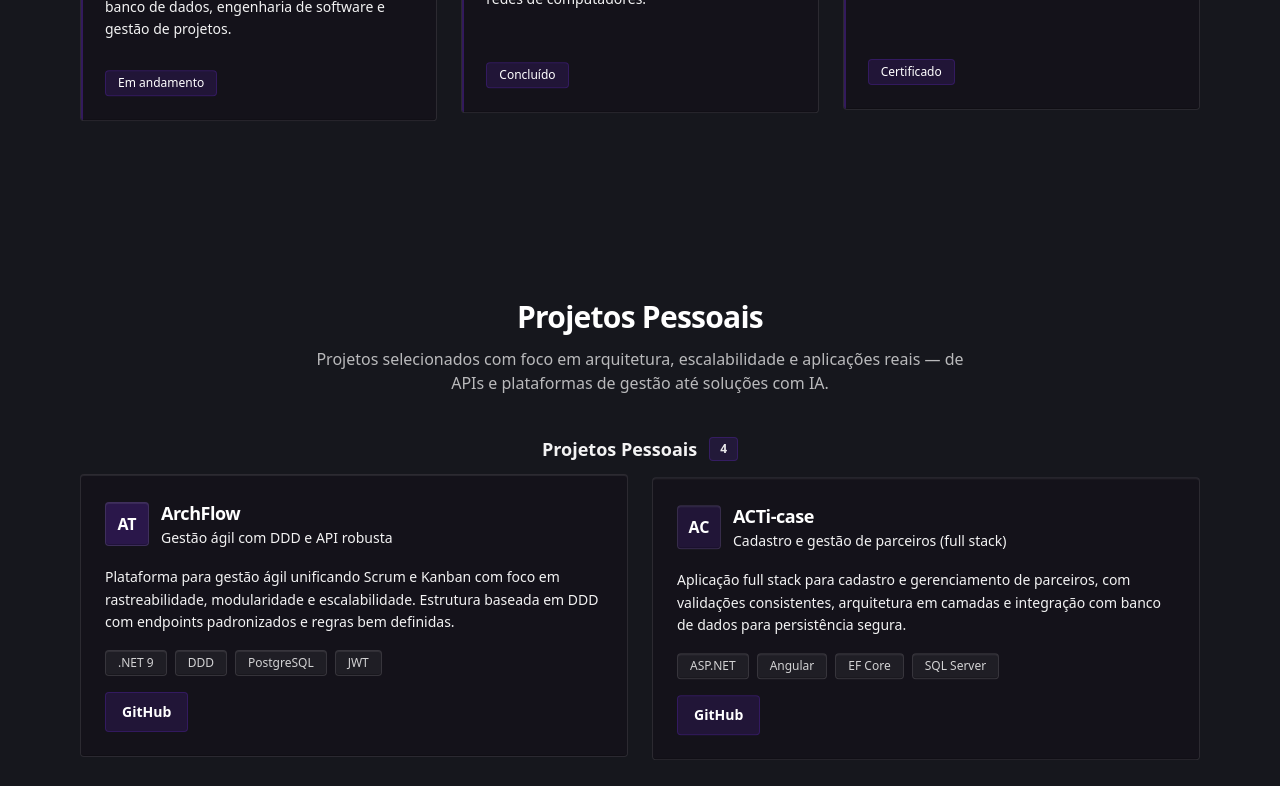
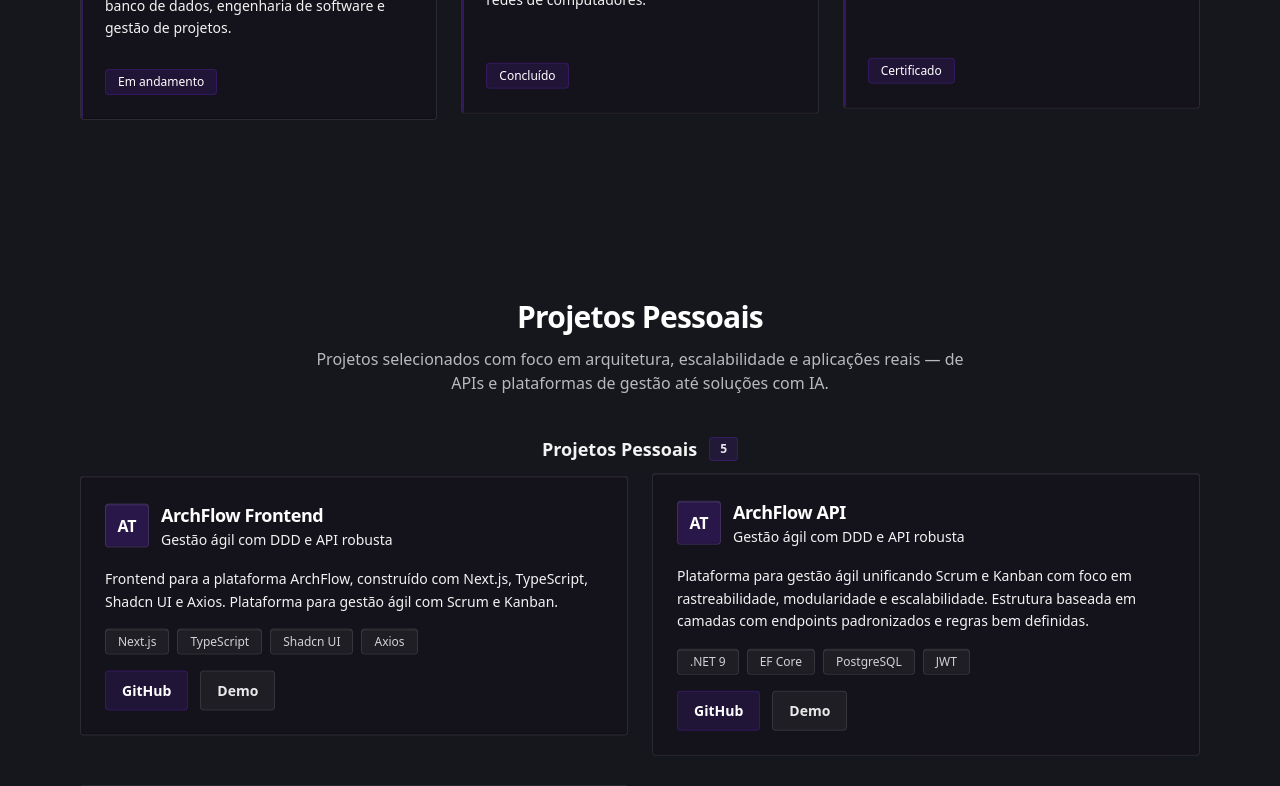
Before and after one commit to Leo-Slv/Portfolio, a Next.js app: page / in a window 1280 px wide. Shown: the part 2000-2786 px from the top of the page. Built offline with nearby package versions, Linux system fonts and the light colour scheme; a web font is replaced by a local one.

Commit message:
feat: add ArchFlow-Frontend in personal projects

```diff
--- a/src/components/features/projects/ProjectsSection.tsx
+++ b/src/components/features/projects/ProjectsSection.tsx
@@ -27,12 +27,24 @@ const PERSONAL_PROJECTS: Array<{
   {
     mark: "mark-purple",
     initials: "AT",
+    titleKey: "PROJECTS.CARD_TITLE_8",
+    miniKey: "PROJECTS.MINI_5",
+    descKey: "PROJECTS.DESCRIPTION_8",
+    tags: ["Next.js", "TypeScript", "Shadcn UI", "Axios"],
+    github: "https://github.com/ArchFlowPlatform/ArchFlow-Front",
+    demo: "https://arch-flow-front.vercel.app/",
+    fade: "fade-in-left delay-300",
+    float: "float-5",
+  },
+  {
+    mark: "mark-purple",
+    initials: "AT",
     titleKey: "PROJECTS.CARD_TITLE_5",
     miniKey: "PROJECTS.MINI_5",
     descKey: "PROJECTS.DESCRIPTION_5",
-    tags: [".NET 9", "DDD", "PostgreSQL", "JWT"],
+    tags: [".NET 9", "EF Core", "PostgreSQL", "JWT"],
     github: "https://github.com/ArchFlowPlatform/ArchFlow-Server",
-    demo: null,
+    demo: "https://arch-flow-front.vercel.app/",
     fade: "fade-in-left delay-300",
     float: "float-2",
   },
@@ -242,7 +254,7 @@ export function ProjectsSection() {
         <div className="flex items-center justify-center gap-3 my-6">
           <h3 className="text-lg font-semibold text-white/95">{t("PROJECTS.MY")}</h3>
           <span className="inline-flex items-center justify-center h-6 min-w-6 px-2.5 rounded-af-sm bg-accent-soft-15 border border-accent-soft-25 text-white/90 text-xs font-semibold">
-            4
+            5
           </span>
         </div>
         <div className="grid grid-cols-1 lg:grid-cols-2 gap-6 items-stretch">
--- a/src/i18n/en-US.json
+++ b/src/i18n/en-US.json
@@ -53,6 +53,7 @@
     "CARD_TITLE_5": "ArchFlow",
     "CARD_TITLE_6": "Limnological Portal",
     "CARD_TITLE_7": "Web POS",
+    "CARD_TITLE_8": "ArchFlow Frontend",
     "MINI_1": "Partner registration & management (full stack)",
     "MINI_2": "AI email triage and automation",
     "MINI_3": "Modern UI, responsive, multi-language",
@@ -66,7 +67,8 @@
     "DESCRIPTION_4": "Full stack solution for academic management with an admin area and public guest access, integrating authentication, database persistence, and real-time updates.",
     "DESCRIPTION_5": "Agile management platform combining Scrum and Kanban with a focus on traceability, modularity, and scalability. DDD-based structure with standardized endpoints and clear business rules.",
     "DESCRIPTION_6": "Web platform for consulting and visualizing limnological data with filters by time, location, and scientific variables, providing analysis through tables, charts, and reports.",
-    "DESCRIPTION_7": "Professional Web POS system designed to modernize commercial operations with dashboards, KPIs, reports, and sales-focused features, prioritizing performance and scalability."
+    "DESCRIPTION_7": "Professional Web POS system designed to modernize commercial operations with dashboards, KPIs, reports, and sales-focused features, prioritizing performance and scalability.",
+    "DESCRIPTION_8": "Frontend for the ArchFlow platform, built with Next.js, TypeScript, Shadcn UI, and Axios. Agile management platform with Scrum and Kanban."
   },
   "CONTACTS": {
     "TITLE": "Contacts",
--- a/src/i18n/pt-BR.json
+++ b/src/i18n/pt-BR.json
@@ -50,9 +50,10 @@
     "CARD_TITLE_2": "InboxIQ",
     "CARD_TITLE_3": "Portfólio Pessoal",
     "CARD_TITLE_4": "Gerenciamento Pedagógico",
-    "CARD_TITLE_5": "ArchFlow",
+    "CARD_TITLE_5": "ArchFlow API",
     "CARD_TITLE_6": "Portal Limnológico",
     "CARD_TITLE_7": "PDV Web",
+    "CARD_TITLE_8": "ArchFlow Frontend",
     "MINI_1": "Cadastro e gestão de parceiros (full stack)",
     "MINI_2": "Triagem de e-mails com IA e automações",
     "MINI_3": "UI moderna, responsiva e multilíngue",
@@ -64,9 +65,10 @@
     "DESCRIPTION_2": "MVP de triagem inteligente de e-mails com classificação e respostas sugeridas usando IA. Suporta análise por texto/arquivos, integração com Gmail e arquitetura preparada para produção.",
     "DESCRIPTION_3": "Portfólio desenvolvido com foco em UI moderna, responsividade, animações suaves e organização de conteúdo para apresentar projetos, habilidades e trajetória profissional.",
     "DESCRIPTION_4": "Solução full stack para gestão acadêmica com área administrativa e consulta pública (guest), integrando autenticação, banco de dados e recursos de atualização em tempo real.",
-    "DESCRIPTION_5": "Plataforma para gestão ágil unificando Scrum e Kanban com foco em rastreabilidade, modularidade e escalabilidade. Estrutura baseada em DDD com endpoints padronizados e regras bem definidas.",
+    "DESCRIPTION_5": "Plataforma para gestão ágil unificando Scrum e Kanban com foco em rastreabilidade, modularidade e escalabilidade. Estrutura baseada em camadas com endpoints padronizados e regras bem definidas.",
     "DESCRIPTION_6": "Plataforma web para consulta e visualização de dados limnológicos com filtros por período, local e variáveis científicas, oferecendo análise em tabelas, gráficos e relatórios.",
-    "DESCRIPTION_7": "Sistema profissional de PDV Web desenvolvido para modernizar operações comerciais com dashboards, indicadores, relatórios e funcionalidades voltadas ao time comercial, priorizando performance e escalabilidade."
+    "DESCRIPTION_7": "Sistema profissional de PDV Web desenvolvido para modernizar operações comerciais com dashboards, indicadores, relatórios e funcionalidades voltadas ao time comercial, priorizando performance e escalabilidade.",
+    "DESCRIPTION_8": "Frontend para a plataforma ArchFlow, construído com Next.js, TypeScript, Shadcn UI e Axios. Plataforma para gestão ágil com Scrum e Kanban."
   },
   "CONTACTS": {
     "TITLE": "Contatos",
```
